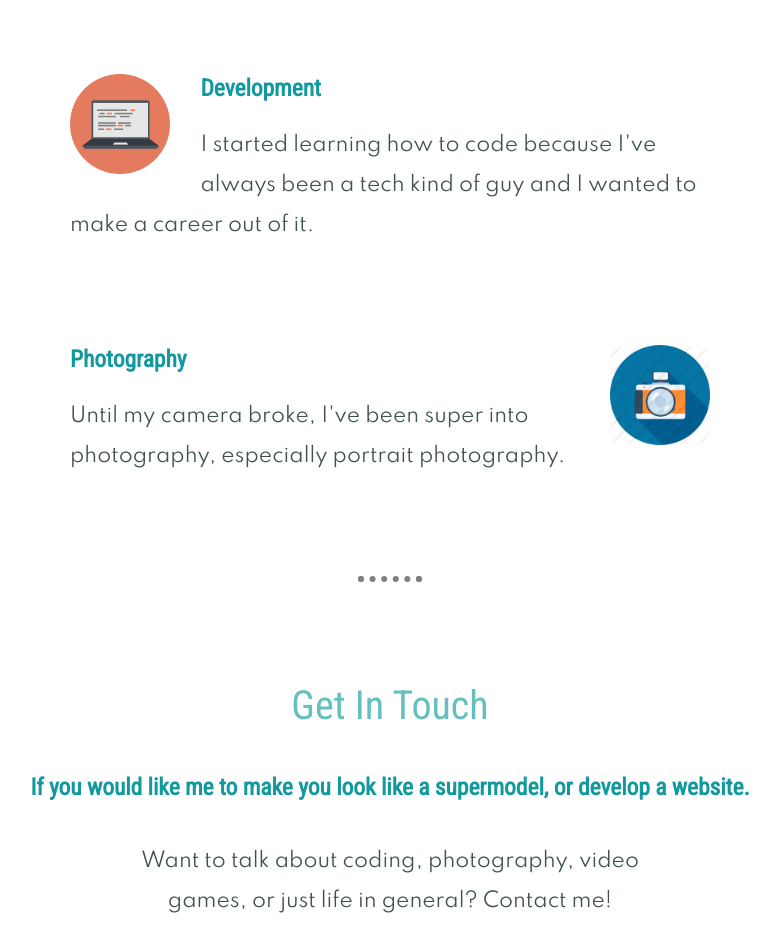
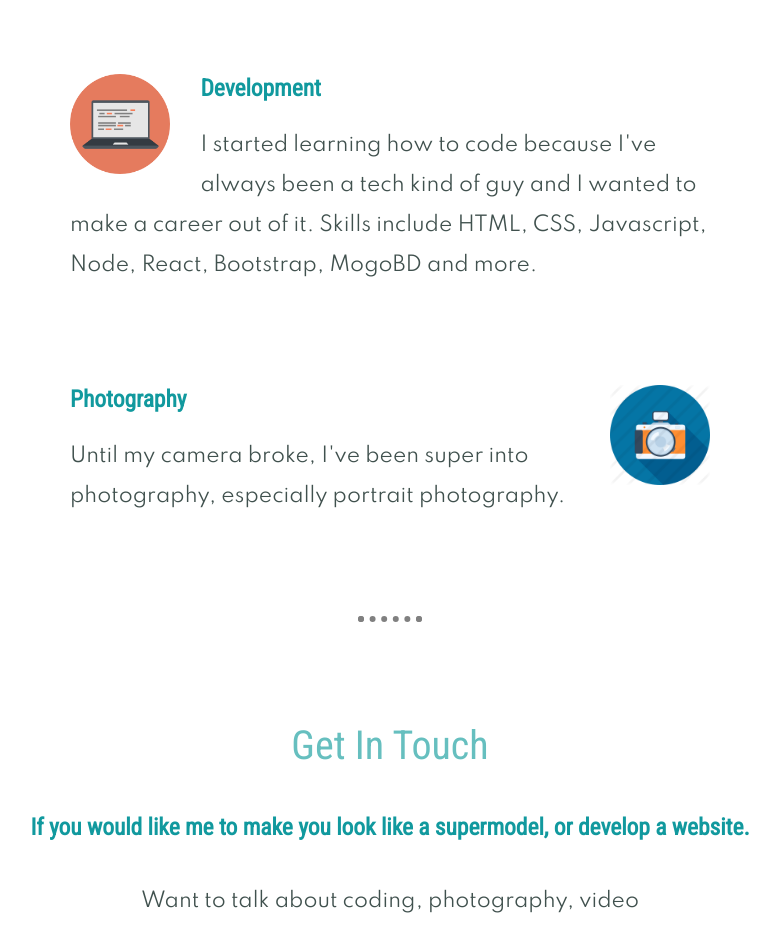
Before and after one commit to briantreylai/cv1, a plain HTML site: page index.html in a window 1280 px wide. Shown: the part 1660-2585 px from the top of the page, without its empty margins (250-1030 px from the left). Drawn offline with Linux system fonts and the light colour scheme.

Commit message:
Update index.html

```diff
--- a/index.html
+++ b/index.html
@@ -34,7 +34,7 @@
       <div class="skill-row">
         <img class="computer-img" src="images/computer.png" alt="computer-pic">
         <h3>Development</h3>
-        <p>I started learning how to code because I've always been a tech kind of guy and I wanted to make a career out of it.</p>
+        <p>I started learning how to code because I've always been a tech kind of guy and I wanted to make a career out of it. Skills include HTML, CSS, Javascript, Node, React, Bootstrap, MogoBD and more.</p>
       </div>
 
       <div class="skill-row">
```
